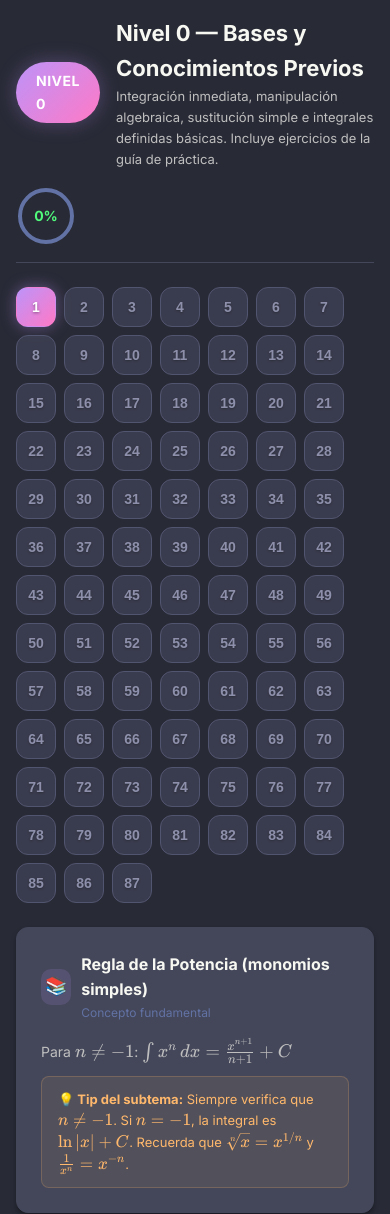
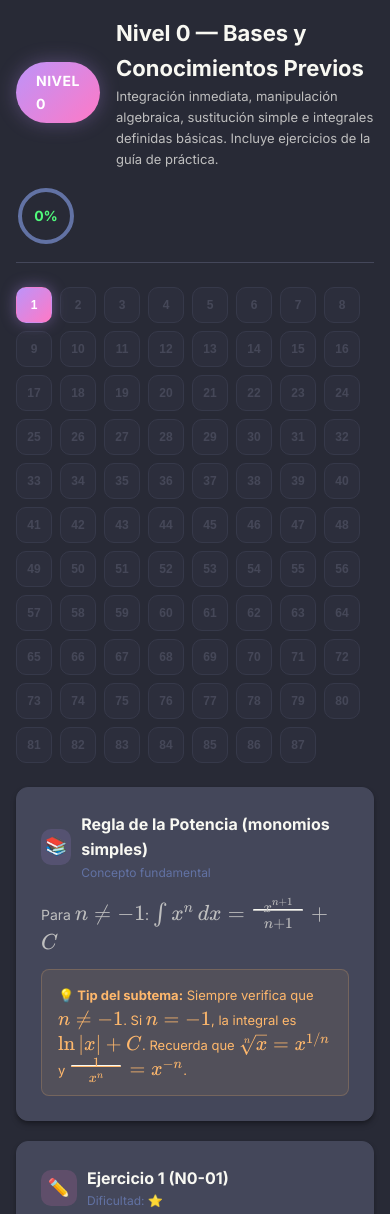
Before and after one commit to Jisus40/ejercicios-integrales, a plain HTML site: page nivel_0.html in a window 390 px wide. Shown: the top 1214 px of the page. Drawn offline with nearby package versions, Linux system fonts and the light colour scheme.

Commit message:
commit 3

```diff
--- a/nivel_0_script.js
+++ b/nivel_0_script.js
@@ -185,6 +185,7 @@ function renderExerciseNav() {
 
     if (!isAccessible) {
       btn.classList.add('locked');
+      btn.style.opacity = '0.3';
       btn.style.cursor = 'not-allowed';
       btn.title = 'Completa los ejercicios anteriores para desbloquear';
     } else {
--- a/nivel_0_styles.css
+++ b/nivel_0_styles.css
@@ -66,40 +66,36 @@ body {
    ========================================================= */
 .exercise-nav { display: flex; gap: 8px; margin-bottom: 24px; flex-wrap: wrap; }
 .ex-btn {
-  width: 44px; height: 44px; border-radius: 12px;
+  width: 40px; height: 40px; border-radius: 10px;
   border: 1px solid var(--border); background: var(--bg-secondary);
-  color: var(--text-primary); font-weight: 700; font-size: 16px;
+  color: var(--text-secondary); font-weight: 600; font-size: 14px;
   cursor: pointer; transition: all 0.2s;
   display: flex; align-items: center; justify-content: center;
-  text-shadow: 0 1px 2px rgba(0,0,0,0.3);
 }
-.ex-btn:hover { background: var(--bg-card); color: var(--text-primary); transform: translateY(-2px); }
+.ex-btn:hover { background: var(--bg-card); color: var(--text-primary); }
 .ex-btn.active {
   background: linear-gradient(135deg, var(--accent-primary), var(--accent-secondary));
   color: white; border-color: transparent;
   box-shadow: 0 0 15px rgba(189, 147, 249, 0.4);
-  text-shadow: 0 1px 3px rgba(0,0,0,0.4);
 }
 .ex-btn.solved {
   border-color: var(--accent-success); color: var(--accent-success);
-  background: rgba(80, 250, 123, 0.12);
-  text-shadow: 0 0 8px rgba(80, 250, 123, 0.3);
+  background: rgba(80, 250, 123, 0.08);
 }
 .ex-btn.unlocked {
   border-color: var(--accent-cyan); color: var(--accent-cyan);
-  background: rgba(139, 233, 253, 0.12);
+  background: rgba(139, 233, 253, 0.08);
   border-style: dashed;
-  text-shadow: 0 0 8px rgba(139, 233, 253, 0.3);
 }
 
 /* BOTONES BLOQUEADOS - MUCHO MAS VISIBLES */
 .ex-btn.locked {
-  opacity: 0.85;
+  opacity: 0.7;
   cursor: not-allowed;
   pointer-events: none;
   border-color: #5a5d7a;
-  color: #a0a3c0;
-  background: rgba(68, 71, 90, 0.8);
+  color: #8a8da8;
+  background: rgba(68, 71, 90, 0.6);
 }
 
 /* =========================================================
@@ -126,14 +122,13 @@ body {
 .def-content strong { color: var(--accent-primary); }
 
 /* SIMBOLOS KaTeX MAS GRANDES EN DEFINICIONES Y TIPS */
-/* CORREGIDO: eliminado !important para no romper el posicionamiento interno de fracciones */
 .def-content .katex,
 .def-content .katex-display,
 .exercise-tip .katex,
 .exercise-tip .katex-display,
 .hint-box .katex,
 .hint-box .katex-display {
-  font-size: 1.15em;
+  font-size: 1.25em !important;
 }
 
 .formula-box {
@@ -231,10 +226,9 @@ body {
 .step-body { color: var(--text-secondary); font-size: 14px; }
 
 /* SIMBOLOS KaTeX MAS GRANDES EN PASOS DE SOLUCION */
-/* CORREGIDO: eliminado !important para no romper el posicionamiento interno de fracciones */
 .step-body .katex,
 .step-body .katex-display {
-  font-size: 1.1em;
+  font-size: 1.15em !important;
 }
 
 /* =========================================================
@@ -479,10 +473,8 @@ body {
   background: var(--bg-primary);
 }
 
-/* CORREGIDO: Renombrado de .frac-line a .visual-frac-line para evitar colision
-   con la clase .frac-line que KaTeX usa internamente para renderizar fracciones.
-   Esto evitaba que la linea de fraccion se posicionara correctamente. */
-.visual-frac-line {
+/* ESPACIO CORREGIDO: numerador arriba, linea, denominador abajo */
+.frac-line {
   width: 100%;
   min-width: 50px;
   height: 2px;
@@ -520,7 +512,7 @@ body {
 @media (max-width: 600px) {
   body { padding: 16px; }
   .header { flex-direction: column; gap: 16px; align-items: flex-start; }
-  .ex-btn { width: 40px; height: 40px; font-size: 14px; }
+  .ex-btn { width: 36px; height: 36px; font-size: 12px; }
   .correction-actions { flex-direction: column; }
   .btn-copy, .btn-open-ai { width: 100%; justify-content: center; }
   .compare-box { grid-template-columns: 1fr; }
```
